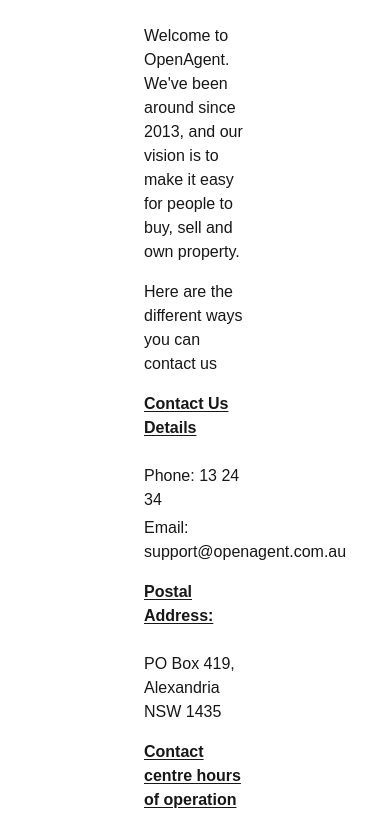
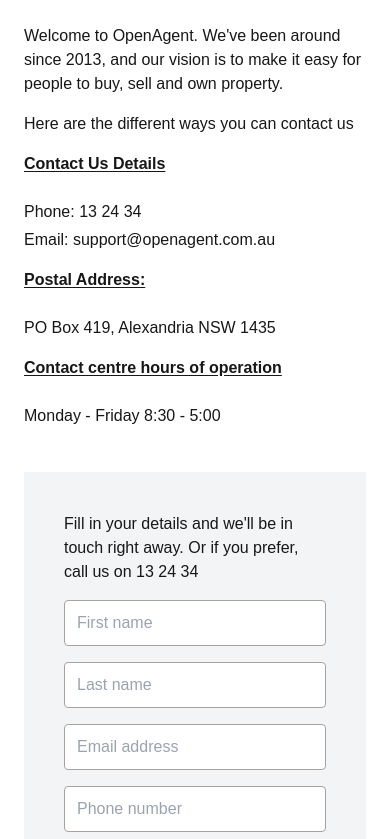
Before and after one commit to EllaLiu0401/ContactUs, a Next.js app: page /contact in a window 390 px wide. Shown: the top 839 px of the page. Built offline with nearby package versions, Linux system fonts and the light colour scheme.

Commit message:
feat: Contact us Responsive

```diff
--- a/app/contact/page.jsx
+++ b/app/contact/page.jsx
@@ -3,7 +3,7 @@
 import ContactForm from "./ContactForm";
 export default function ContactUs() {
   return (
-    <div className="flex flex-col md:flex-row justify-between items-start gap-7 px-36 py-6">
+    <div className="flex flex-col md:flex-row justify-between items-start gap-7 px-6 md:px-16 lg:px-24 xl:px-36 py-6">
       <div className="w-full md:w-1/2">
         <ContactDetail />
       </div>
```
Also changed, not shown: 1 other file (tests, documents, lock files or other folders).
